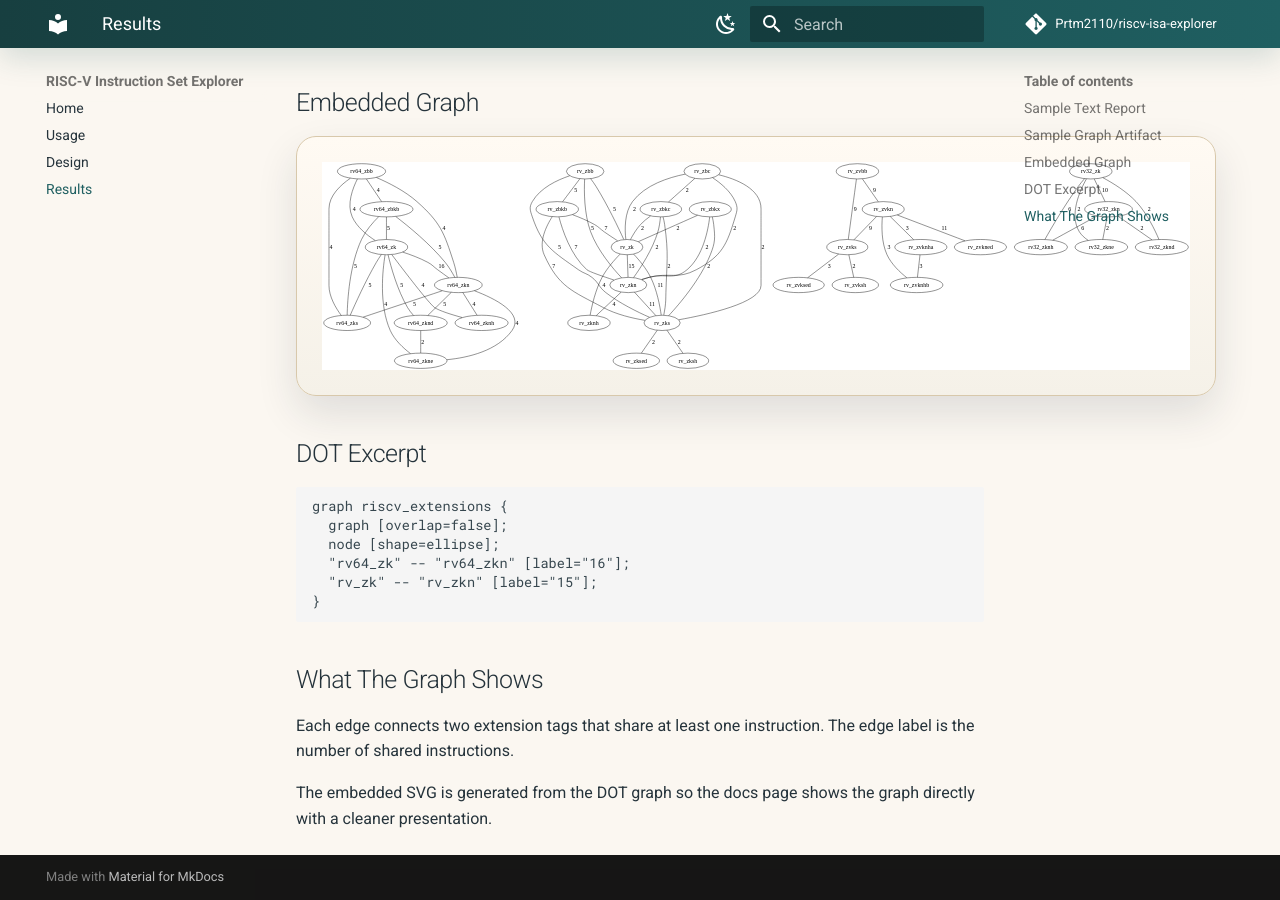
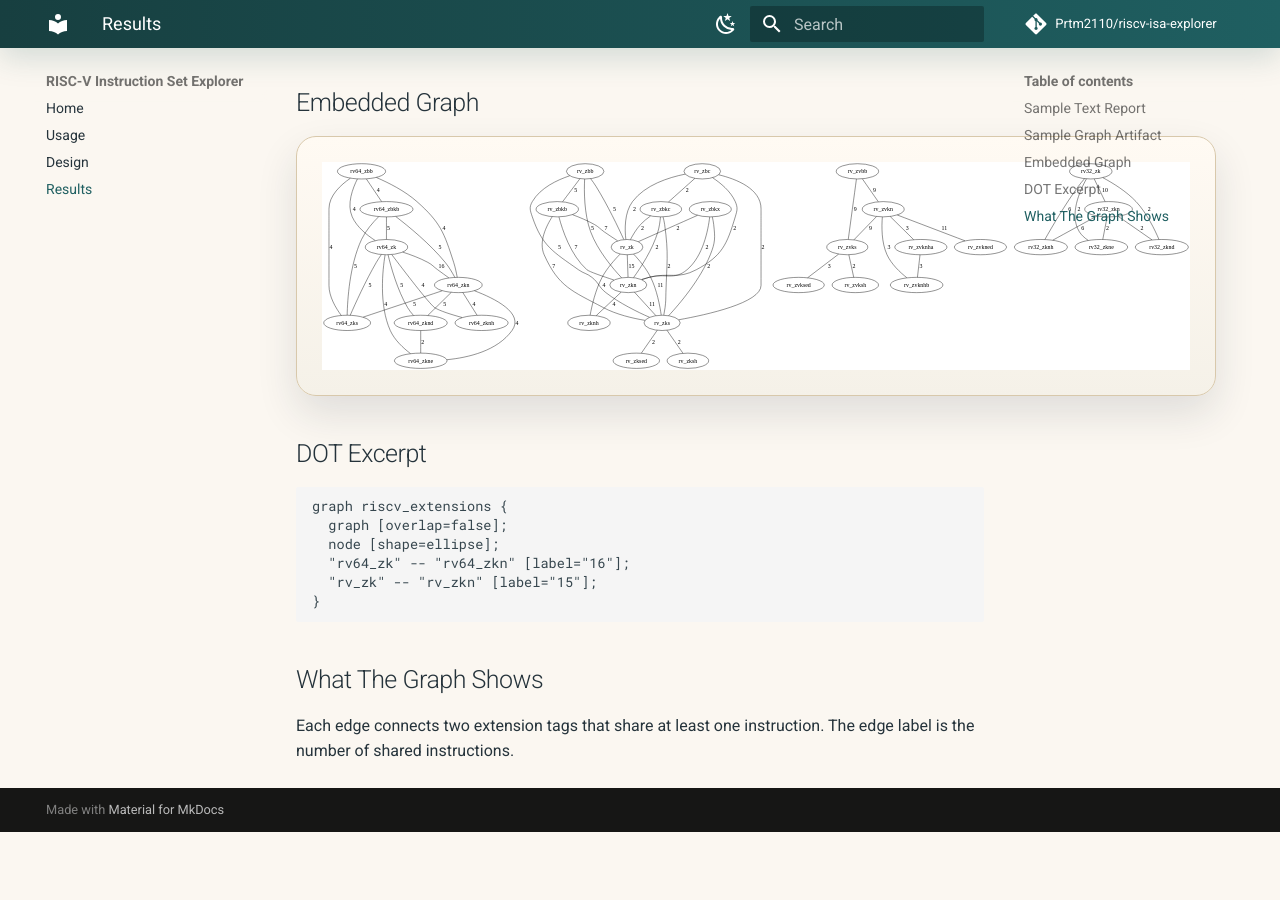
Before and after one commit to Prtm2110/riscv-isa-explorer, an MkDocs documentation site: the page built from docs/results.md, in a window 1280 px wide and 900 px high, scrolled down 656 px. Built offline with MkDocs 1.6.1 and Material for MkDocs 9.7.7, drawn with Linux system fonts in a browser that asks for light colours; comment, search, counter and statistics services are not loaded; after the commit the page ends 1488 px from its top, so only the background shows below that.

Commit message:
docs text

```diff
--- a/docs/results.md
+++ b/docs/results.md
@@ -44,5 +44,3 @@ graph riscv_extensions {
 
 Each edge connects two extension tags that share at least one instruction.
 The edge label is the number of shared instructions.
-
-The embedded SVG is generated from the DOT graph so the docs page shows the graph directly with a cleaner presentation.
```
